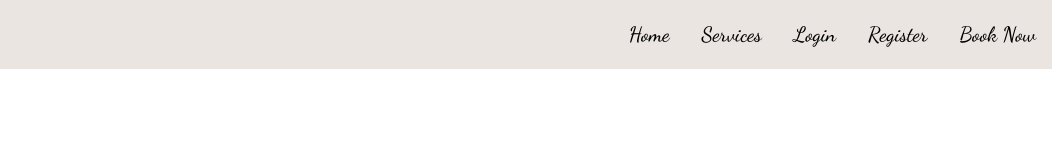
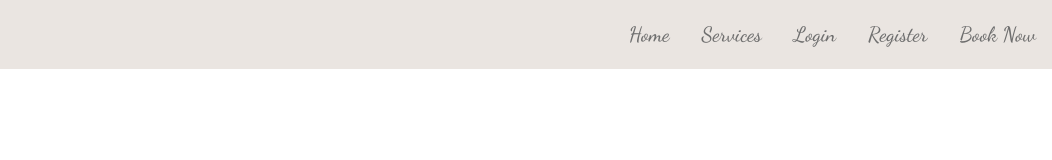
Before and after one commit to unalhasret/beauty-center, a plain HTML site: page index.html in a window 1280 px wide. Shown: the full height of the page, 228-1280 px from the left. Drawn offline with Linux system fonts and the light colour scheme.

Commit message:
Change color of the navigation items

```diff
--- a/style.css
+++ b/style.css
@@ -32,6 +32,7 @@ header{
     padding: 0 1rem;
     font-family: 'Dancing Script', cursive;
     font-size: 1.3rem;
+    color: rgb(110, 110, 110);
 }
 
 .navbar button:hover{
```
